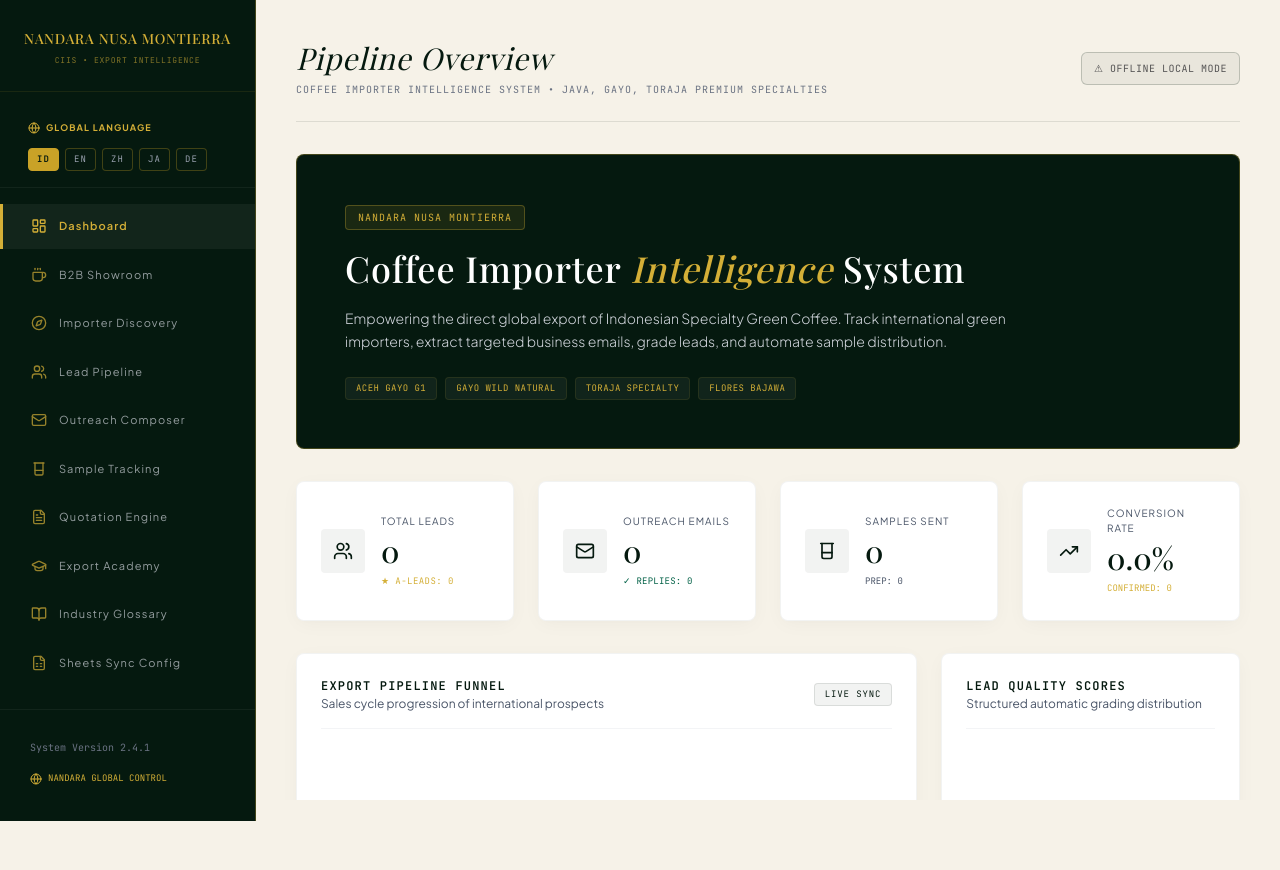
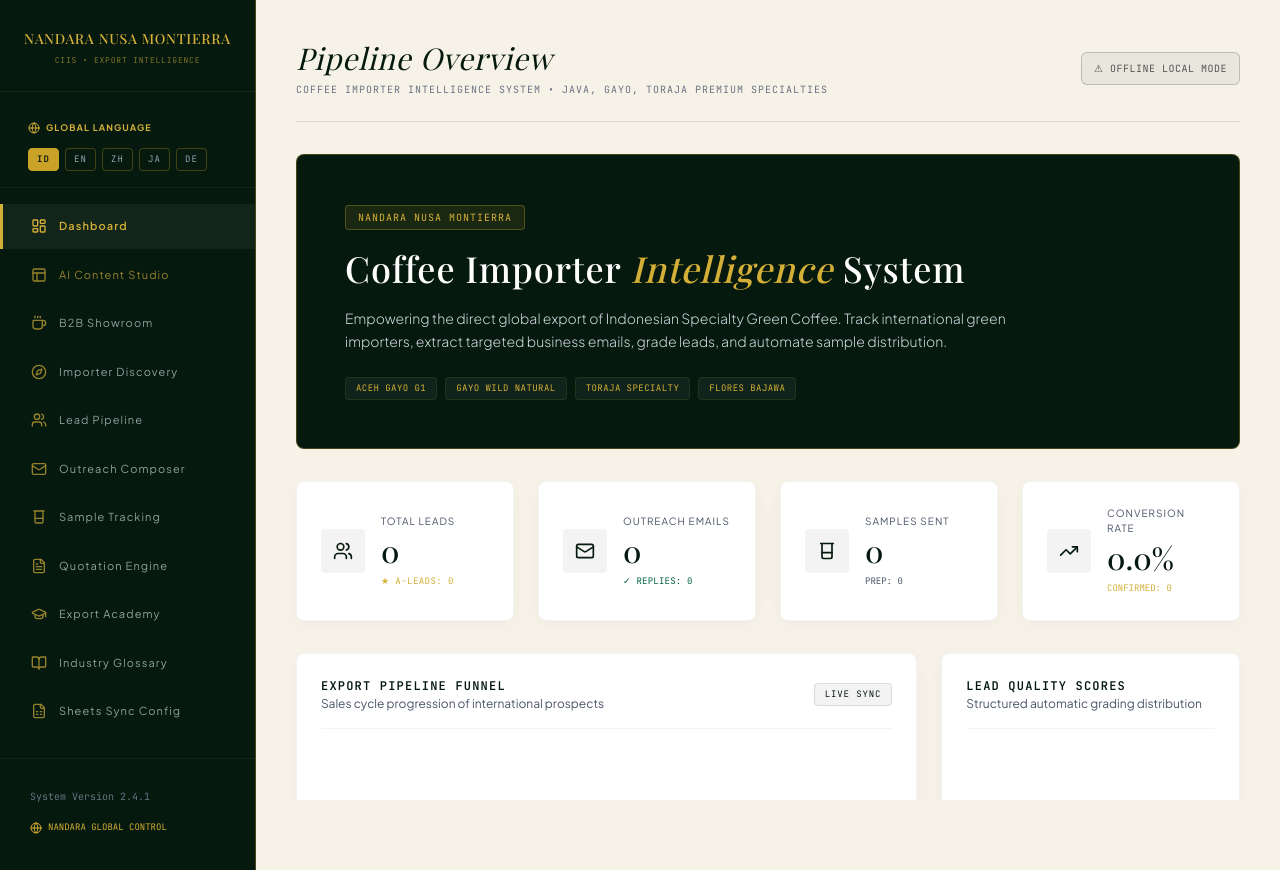
Before and after one commit to varrielgd/cospacenandara, a React (Vite) app: page / in a window 1280 px wide. Before the commit the page ends 821 px from the top, so only its background shows below. Built offline with nearby package versions, Linux system fonts and the light colour scheme; a web font is replaced by a local one.

Commit message:
first commit

```diff
--- a/src/App.tsx
+++ b/src/App.tsx
@@ -7,6 +7,7 @@ import EmailGeneratorView from './components/EmailGeneratorView';
 import SampleView from './components/SampleView';
 import QuotationView from './components/QuotationView';
 import SheetsIntegrationView from './components/SheetsIntegrationView';
+import AIContentStudioView from './components/AIContentStudioView';
 import BrandPortalView from './components/BrandPortalView';
 import CurriculumView from './components/CurriculumView';
 import GlossaryView from './components/GlossaryView';
@@ -24,7 +25,8 @@ import {
   Share2,
   AlertCircle,
   GraduationCap,
-  BookOpen
+  BookOpen,
+  Layout
 } from 'lucide-react';
 
 const INITIAL_LEADS: Lead[] = [];
@@ -405,6 +407,18 @@ export default function App() {
             </button>
 
             <button
+              onClick={() => setActiveTab('ai-studio')}
+              className={`w-full text-left px-7 py-3.5 flex items-center gap-3 transition-all cursor-pointer border-l-[3px] ${
+                activeTab === 'ai-studio'
+                  ? 'bg-white/5 text-[#d4af37] font-semibold border-[#d4af37] opacity-100'
+                  : 'text-gray-300 opacity-70 hover:opacity-100 hover:bg-white/5 border-transparent'
+              }`}
+            >
+              <Layout className="w-4 h-4 shrink-0 text-[#d4af37]" />
+              <span className="text-[#d4af37]">AI Content Studio</span>
+            </button>
+
+            <button
               onClick={() => setActiveTab('showroom')}
               className={`w-full text-left px-7 py-3.5 flex items-center gap-3 transition-all cursor-pointer border-l-[3px] ${
                 activeTab === 'showroom'
@@ -531,6 +545,7 @@ export default function App() {
           <div className="space-y-1.5">
             <h2 className="text-2xl sm:text-3xl font-serif italic tracking-wide text-primary" id="active-tab-title">
               {activeTab === 'dashboard' && "Pipeline Overview"}
+              {activeTab === 'ai-studio' && "AI Content Studio & Brand Narrative"}
               {activeTab === 'showroom' && "Nandara Sourcing Showroom & Portals"}
               {activeTab === 'discovery' && "Worldwide Importer Search Engine"}
               {activeTab === 'crm' && "Indonesian Export Leads CRM Board"}
@@ -568,6 +583,10 @@ export default function App() {
               emails={emails}
               onNavigate={setActiveTab}
             />
+          )}
+
+          {activeTab === 'ai-studio' && (
+            <AIContentStudioView />
           )}
 
           {activeTab === 'discovery' && (
--- /dev/null
+++ b/src/components/AIContentStudioView.tsx
@@ -0,0 +1,36 @@
+import React from 'react';
+
+const AIContentStudioView: React.FC = () => {
+  return (
+    <div className="flex flex-col h-full bg-[#0a1a12]">
+      <div className="p-6 border-b border-[#1a3a2a] flex justify-between items-center">
+        <div>
+          <h2 className="text-2xl font-bold text-[#d4af37]">AI Content Studio</h2>
+          <p className="text-[#8fb499] text-sm mt-1">Nandara Nusa Montierra - Content Factory Engine</p>
+        </div>
+        <div className="flex space-x-4">
+          <a
+            href="https://nandaragen.netlify.app/"
+            target="_blank"
+            rel="noopener noreferrer"
+            className="px-4 py-2 bg-[#1a3a2a] text-[#d4af37] border border-[#d4af37] rounded-md hover:bg-[#d4af37] hover:text-[#0a1a12] transition-colors text-sm font-medium"
+          >
+            Open in New Tab
+          </a>
+        </div>
+      </div>
+
+      <div className="flex-grow relative w-full overflow-hidden">
+        <iframe
+          src="https://nandaragen.netlify.app/"
+          title="Nandara Content Factory"
+          className="absolute inset-0 w-full h-full border-none"
+          allow="accelerometer; autoplay; clipboard-write; encrypted-media; gyroscope; picture-in-picture"
+          allowFullScreen
+        />
+      </div>
+    </div>
+  );
+};
+
+export default AIContentStudioView;
```
